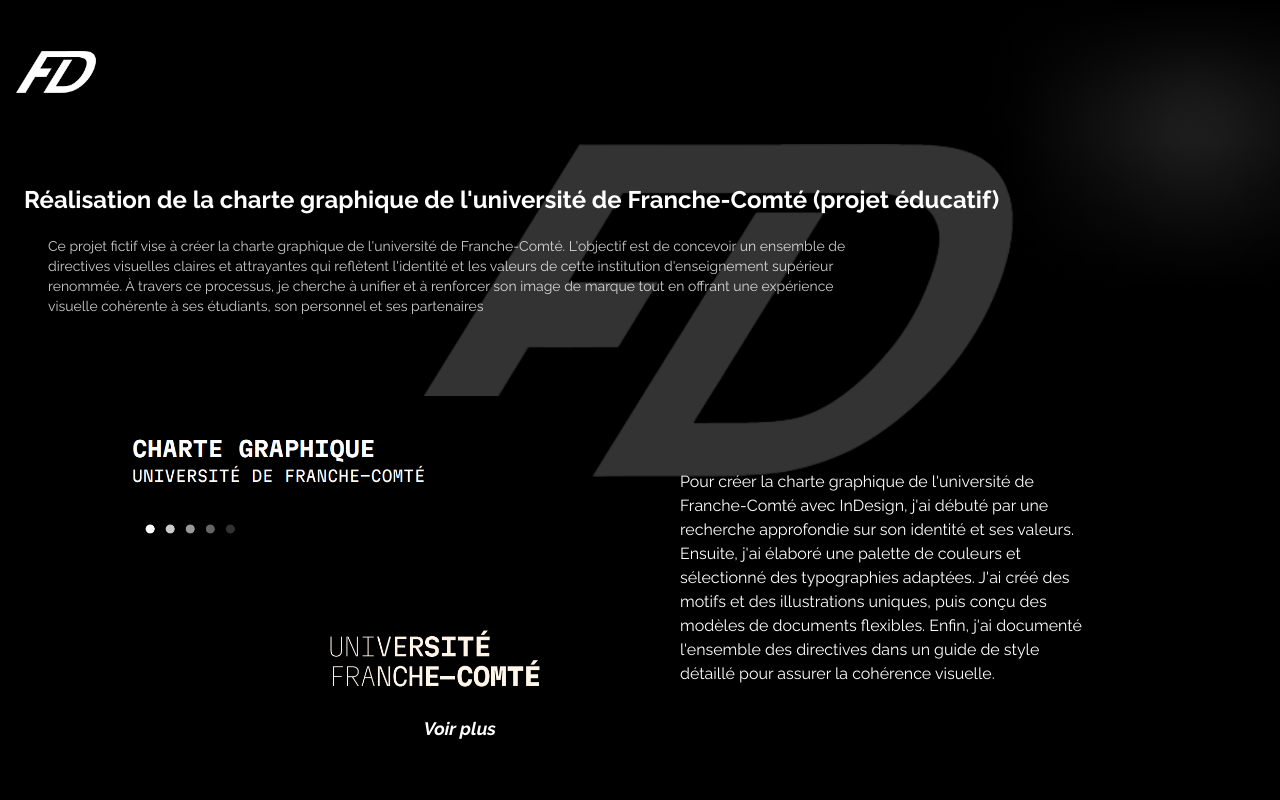
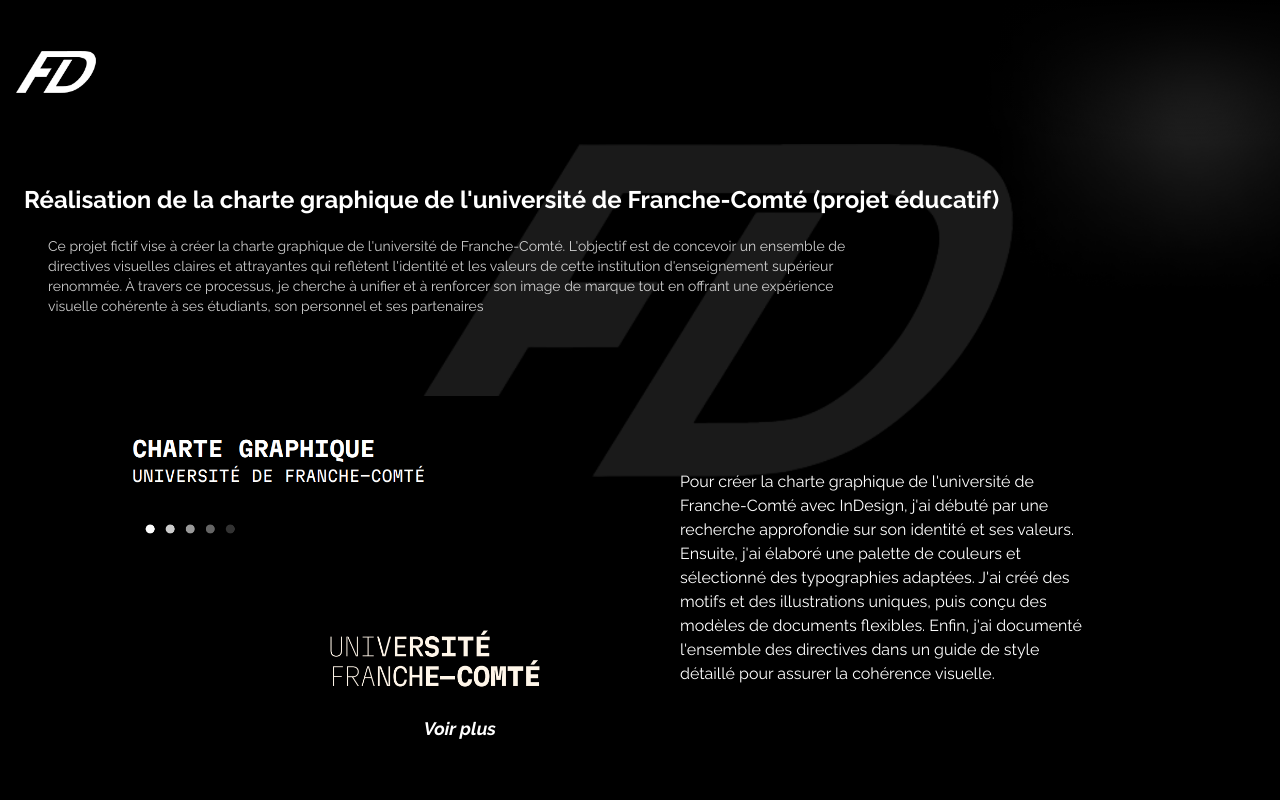
Before and after one commit to Flo714/projetS4, a Vue app: page /Charte_graphique_Germagny in a window 1280 px wide. Shown: the top 800 px of the page. Built offline with nearby package versions, Linux system fonts and the light colour scheme.

Commit message:
Update Charte_graphique_Germagny.vue

```diff
--- a/src/views/Charte_graphique_Germagny.vue
+++ b/src/views/Charte_graphique_Germagny.vue
@@ -71,7 +71,7 @@
   <div>
       <img class="w-80 top-0 right-0 absolute z-10 " src="/public/images/Ellipse.png" alt="">
     </div>
-    <img class="fixed flex items-center justify-center opacity-20 ml-16 mt-20 xl:-mt-10 xl:ml-[350px] xl:w-[50%] w-[60%] z-10 sm:ml-28 md:ml-36 lg:ml-48" src="/public/images/Logo_portefolio.png" alt="Logo">
+    <img class="fixed flex items-center justify-center opacity-10 ml-16 mt-20 xl:-mt-10 xl:ml-[350px] xl:w-[50%] w-[60%] z-10 sm:ml-28 md:ml-36 lg:ml-48" src="/public/images/Logo_portefolio.png" alt="Logo">
 
   <h1 class="font-bold text-lg xl:text-2xl mt-10 mb-5">Réalisation de la charte graphique de l'université de Franche-Comté (projet éducatif)</h1>
 
```
